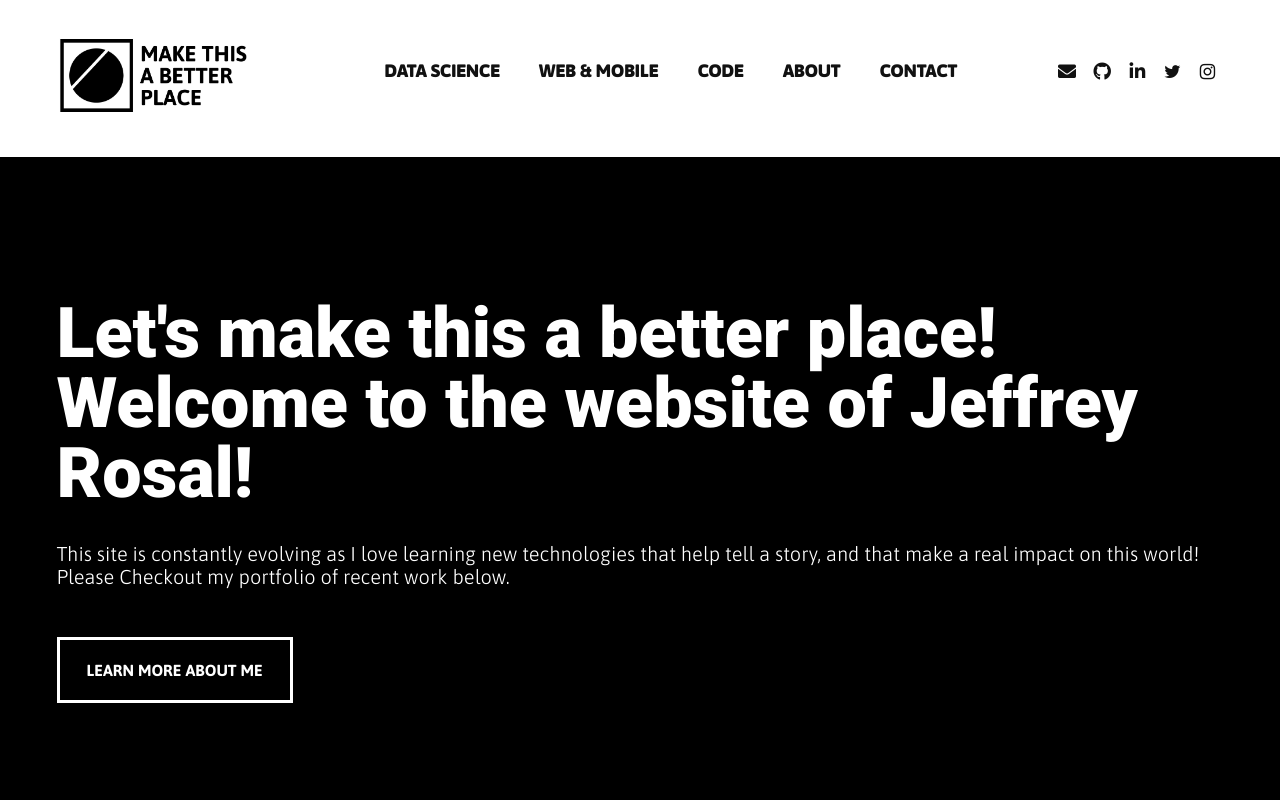
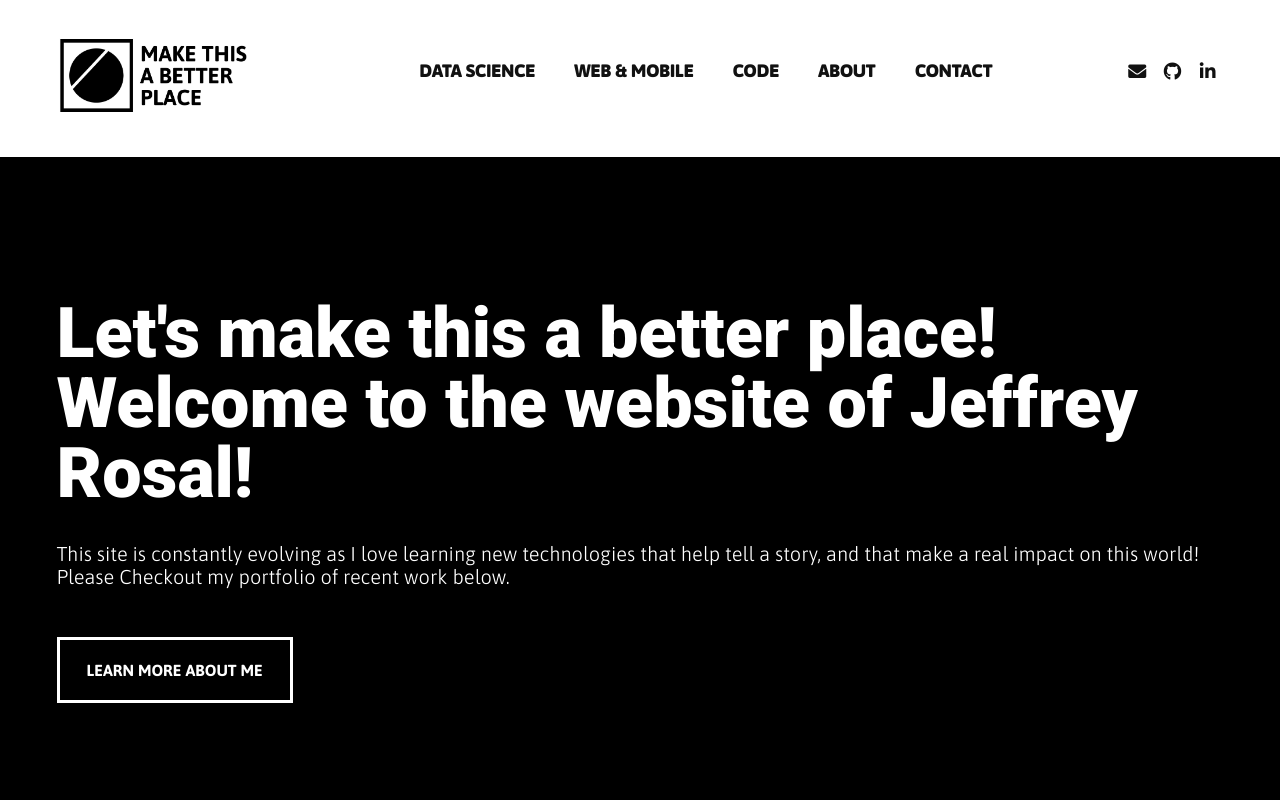
Before and after one commit to iamadatascientist/iamadatascientist.github.io, a plain HTML site: page index2.html in a window 1280 px wide. Shown: the top 800 px of the page. Drawn offline with Linux system fonts and the light colour scheme; a web font is replaced by a local one.

Commit message:
add updates

```diff
--- a/index2.html
+++ b/index2.html
@@ -115,16 +115,7 @@
                     </a>
                 </li> -->
 
-                <li>
-                    <a target="_blank" title="Twitter" href="https://twitter.com/jeffreyrosal_">
-                        <i class="fa fa-twitter fa-1x"></i><span>Twitter</span>
-                    </a>
-                </li>
-                <li>
-                    <a target="_blank" title="Instagram" href="https://www.instagram.com/jros808/">
-                        <i class="fa fa-instagram fa-1x"></i><span>Instagram</span>
-                    </a>
-                </li>
+
 
 
 
```
